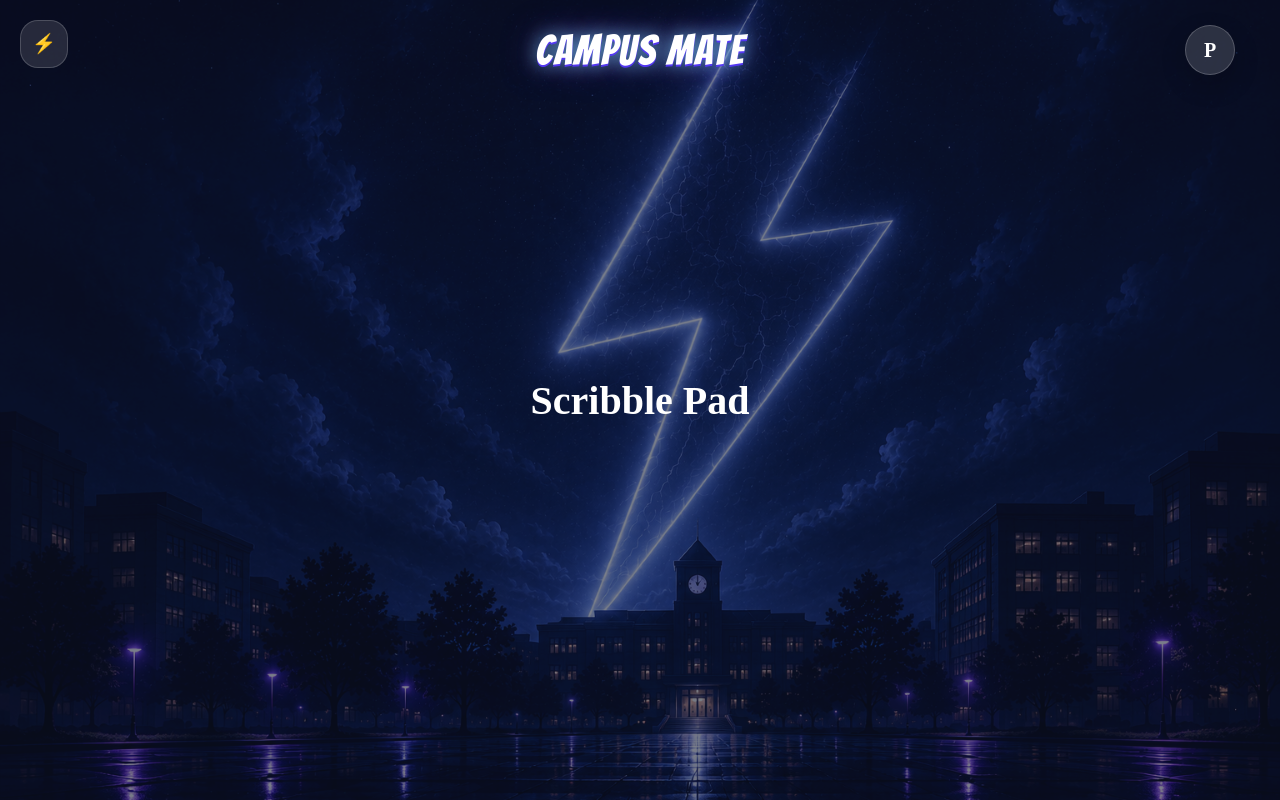
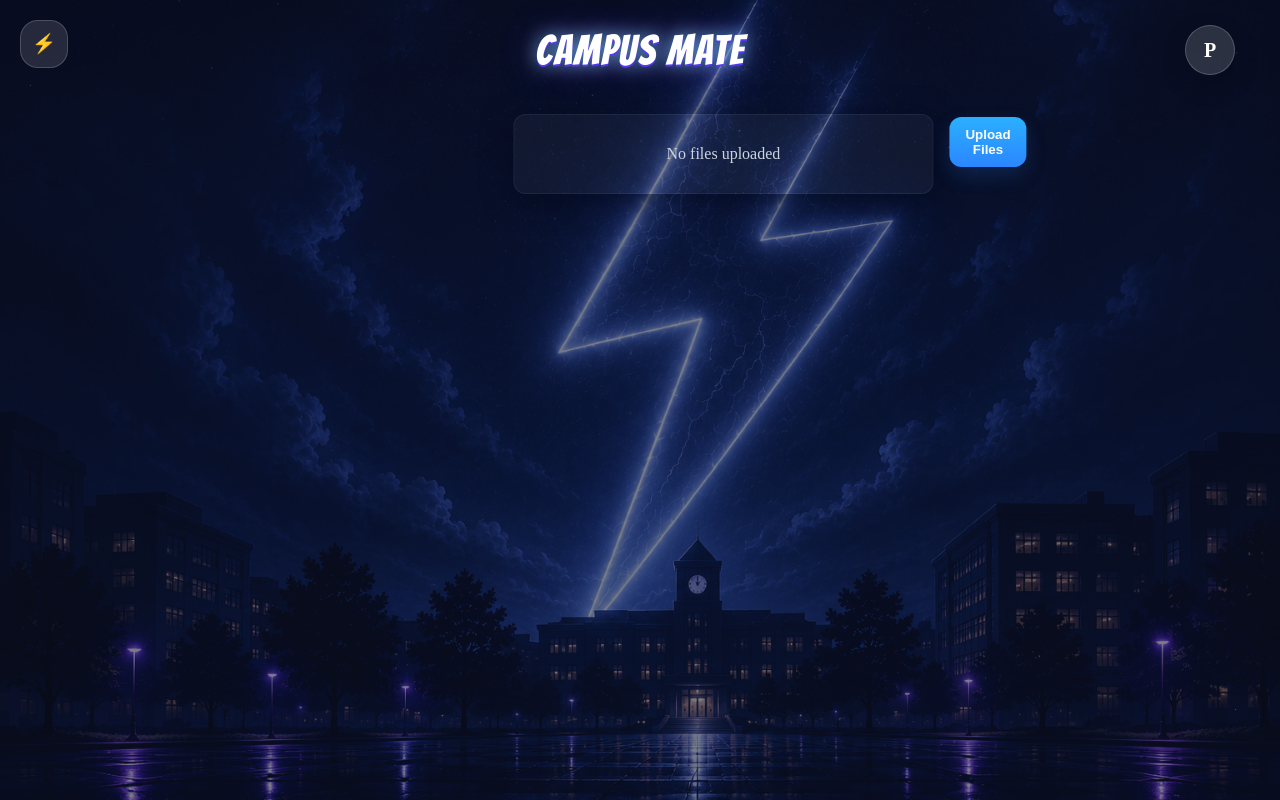
Before and after one commit to techie-164/Campus_mate, a React (Vite) app: page /scribble in a window 1280 px wide. Built offline with nearby package versions, Linux system fonts and the light colour scheme.

Commit message:
Added file upload functionality

```diff
--- /dev/null
+++ b/src/components/List.jsx
@@ -0,0 +1,24 @@
+import React from 'react';
+
+function List({ items = [], onRemove, onRename }){
+    return (
+        <div className="list">
+            {items.length === 0 && (
+                <div className="list-empty">No files uploaded</div>
+            )}
+
+            {items.map((item, index) => (
+                <div className="list-item" key={item.id || index}>
+                    <div className="list-item-name" title={item.name}>{item.name}</div>
+                    <div className="list-item-actions">
+                        <button className="btn btn-primary" onClick={() => alert(`Selected: ${item.name}`)}>Open</button>
+                        <button className="btn btn-secondary" onClick={() => onRename && onRename(item.id)}>Rename</button>
+                        <button className="btn btn-danger" onClick={() => onRemove && onRemove(item.id)}>Remove</button>
+                    </div>
+                </div>
+            ))}
+        </div>
+    )
+}
+
+export default List;
--- a/src/functionalities/Scribble.css
+++ b/src/functionalities/Scribble.css
@@ -3,6 +3,7 @@
   display: flex;
   flex-direction: column;
   color: #fff;
+  position: relative; /* allow absolute positioning of center block */
 }
 
 .scribble-content {
@@ -17,3 +18,85 @@
 .scribble-content h1 {
   font-size: 2.5rem;
 }
+
+/* List specific layout */
+.list-wrapper {
+  width: 100%;
+  display: flex;
+  justify-content: center;
+  margin-top: 1.5rem;
+}
+
+.center-area { /* container under topbar */
+  position: absolute;
+  left: 50%;
+  top: 90px; /* position under topbar */
+  width: auto;
+  transform: translateX(-50%); /* center horizontally under logo */
+  z-index: 800;
+}
+
+.center-block {
+  display: flex;
+  align-items: center;
+  gap: 16px;
+  margin-left: 260px; /* shift block right from center */
+}
+
+.upload-col { display:flex; align-items:center; }
+
+.list {
+  width: 420px;
+  background: rgba(255,255,255,0.04);
+  border-radius: 12px;
+  padding: 12px;
+  border: 1px solid rgba(255,255,255,0.06);
+  box-shadow: 0 6px 30px rgba(2,6,23,0.6);
+}
+
+.list-empty {
+  color: #cbd5e1;
+  text-align: center;
+  padding: 18px 0;
+}
+
+.list-item {
+  display: flex;
+  align-items: center;
+  justify-content: space-between;
+  gap: 12px;
+  padding: 10px 12px;
+  border-radius: 10px;
+  margin-bottom: 10px;
+  background: linear-gradient(90deg, rgba(255,255,255,0.02), rgba(255,255,255,0.01));
+}
+
+.list-item-name {
+  color: #e6eef8;
+  font-weight: 600;
+  overflow: hidden;
+  text-overflow: ellipsis;
+  white-space: nowrap;
+  max-width: 220px;
+}
+
+.list-item-actions {
+  display: flex;
+  gap: 8px;
+}
+
+.btn {
+  padding: 6px 10px;
+  border-radius: 8px;
+  border: none;
+  cursor: pointer;
+  font-weight: 600;
+}
+
+.btn-primary { background: rgba(116,214,255,0.12); color: #78d1ff; }
+.btn-danger { background: rgba(255,90,90,0.08); color: #ff9c9c; }
+
+.upload-row { display:flex; justify-content:center; margin-top:12px; }
+.upload-button { padding: 10px 16px; border-radius: 12px; background: linear-gradient(180deg,#2bb0ff,#2b86ff); color: white; border: none; box-shadow: 0 8px 20px rgba(43,134,255,0.18); }
+
+.upload-col { display:flex; align-items:center; }
--- a/src/functionalities/Scribble.jsx
+++ b/src/functionalities/Scribble.jsx
@@ -1,11 +1,48 @@
-import React, { useState } from 'react';
+import React, { useState, useRef } from 'react';
 import './Scribble.css';
 import backgroundImage from '../assets/bg.png';
 import Topbar from '../Topbar';
 import Sidebar from '../components/Sidebar';
+import List from '../components/List';
 
 function Scribble(){
     const [isSidebarOpen, setIsSidebarOpen] = useState(false);
+    const [files, setfiles] = useState([])
+    const fileInputRef = useRef(null)
+
+    function handleUploadClick(){
+        fileInputRef.current && fileInputRef.current.click()
+    }
+
+    function handleFilesSelected(e){
+        const selected = Array.from(e.target.files || [])
+        if(selected.length === 0) return
+
+        const newItems = selected.map((f, idx) => {
+            const name = window.prompt('Enter name for file', f.name) || f.name
+            return {
+                id: Date.now() + Math.random() + idx,
+                name,
+                file: f,
+            }
+        })
+
+        setfiles(prev => [...prev, ...newItems])
+        // clear input so same file can be uploaded again if needed
+        e.target.value = null
+    }
+
+    function removeFile(id){
+        setfiles(prev => prev.filter(f => f.id !== id))
+    }
+
+    function renameFile(id){
+        const item = files.find(f => f.id === id)
+        if(!item) return
+        const newName = window.prompt('Rename file', item.name)
+        if(!newName) return
+        setfiles(prev => prev.map(f => f.id === id ? { ...f, name: newName } : f))
+    }
 
     return (
         <div
@@ -27,7 +64,25 @@ function Scribble(){
             <Sidebar isOpen={isSidebarOpen} onClose={() => setIsSidebarOpen(false)} />
             <Topbar />
             <div className="scribble-content">
-                <h1>Scribble Pad</h1>
+                <div className="center-area">
+                    <div className="center-block">
+                        <div className="list-wrapper">
+                            <List items={files} onRemove={removeFile} onRename={renameFile} />
+                        </div>
+
+                        <div className="upload-col">
+                            <input
+                                ref={fileInputRef}
+                                type="file"
+                                multiple
+                                style={{ display: 'none' }}
+                                onChange={handleFilesSelected}
+                            />
+
+                            <button className="btn btn-primary upload-button" onClick={handleUploadClick}>Upload Files</button>
+                        </div>
+                    </div>
+                </div>
             </div>
         </div>
     )
```
